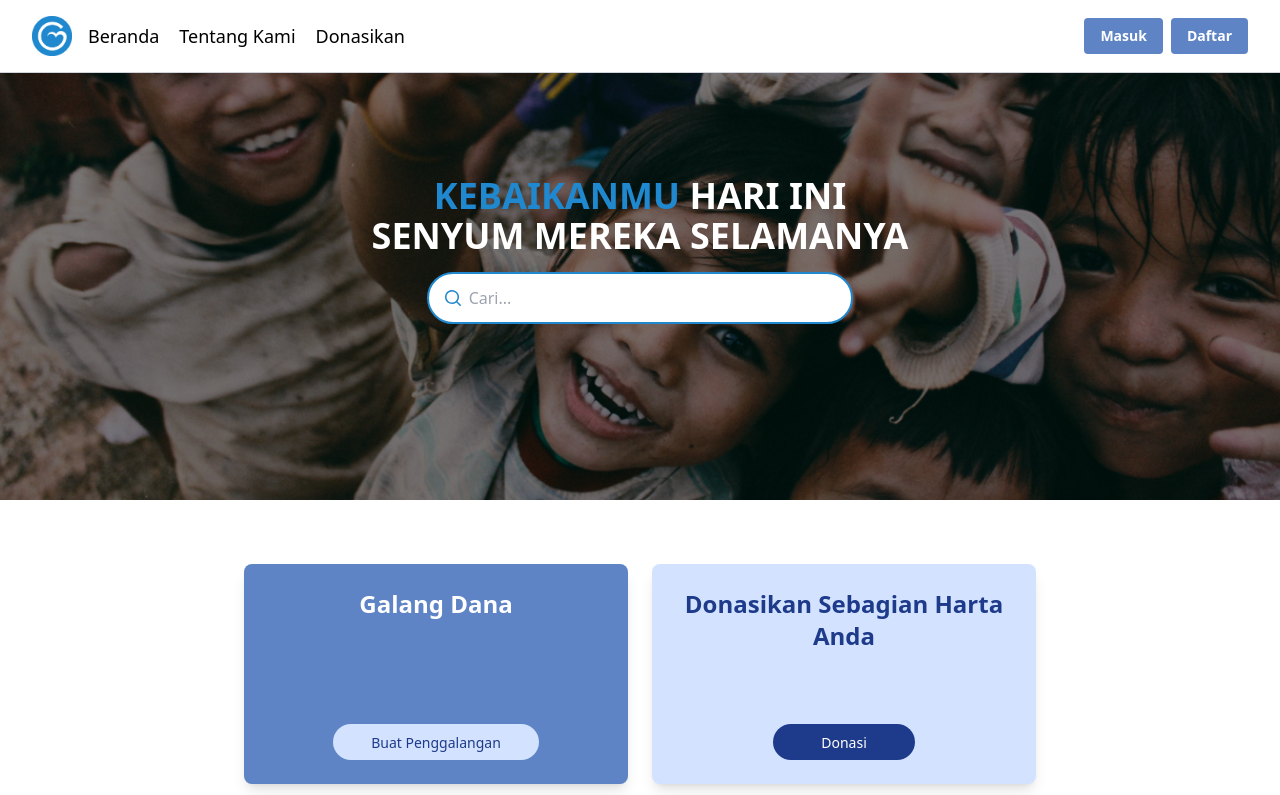
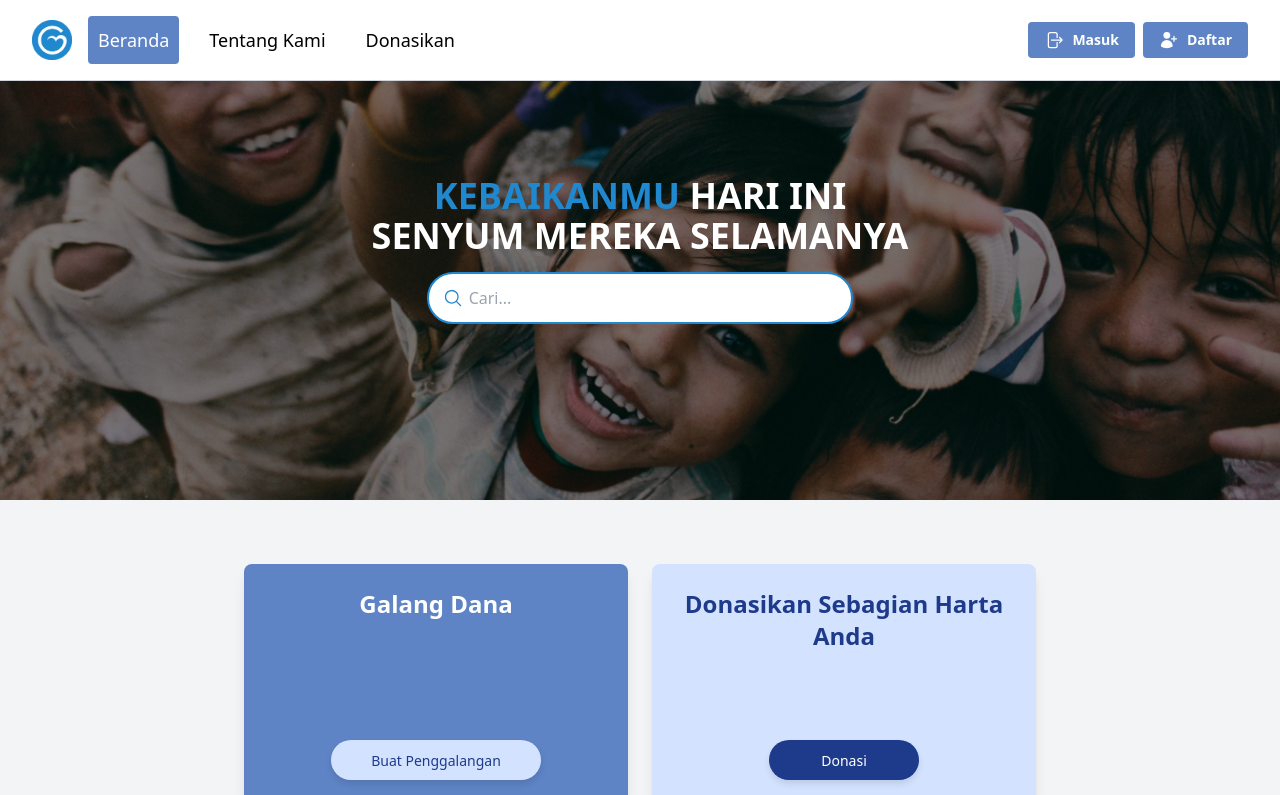
Before and after one commit to gema-vocasia/frontend, a React (Vite) app: page / in a window 1280 px wide. Shown: the top 795 px of the page. Built offline with nearby package versions, Linux system fonts and the light colour scheme.

Commit message:
Memperbarui tampilan home

```diff
--- a/src/pages/Home.jsx
+++ b/src/pages/Home.jsx
@@ -1,7 +1,7 @@
 import React, { useState } from 'react';
-import { XMarkIcon, MagnifyingGlassIcon } from '@heroicons/react/20/solid'; // Gunakan XMarkIcon untuk v2
-import logo from '../assets/logo.png'; // Path ke gambar logo
-import home from '../assets/home.png'; // Path ke gambar hero
+import { ArrowRightOnRectangleIcon, UserPlusIcon, XMarkIcon, MagnifyingGlassIcon } from '@heroicons/react/24/solid'; // Gunakan XMarkIcon untuk v2
+import logo from '../assets/logo.png'; // Path to the logo image
+import home from '../assets/home.png'; // Path to the hero image
 import { Link } from 'react-router-dom';
 import cerita from '../assets/cerita.png';
 import SedekahPangan from '../assets/SedekahPangan.png';
@@ -10,6 +10,7 @@ import KesehatanDua from '../assets/KesehatanDua.png';
 import Lewatobi from '../assets/Lewatobi.jpg';
 import GunungLewotobi from '../assets/GunungLewotobi.png';
 import BanjirMedan from '../assets/BanjirMedan.png';
+
 
 const Home = () => {
   const [searchQuery, setSearchQuery] = useState('');
@@ -105,28 +106,58 @@ const Home = () => {
 
   return (
     <div>
-      {/* Header */}
       <header className="fixed top-0 left-0 z-10 w-full p-4 bg-white border-b border-gray-300">
   <div className="flex items-center justify-between w-full px-4">
     <div className="flex items-center">
+      {/* Logo */}
       <img src={logo} alt="Logo" className="w-10 h-10 mr-4" />
       <nav className="flex gap-5">
-              <a href="#" className="text-lg font-medium text-black hover:underline">Beranda</a>
-              <Link to="/tentang-kami" className="text-lg font-medium text-black hover:underline">Tentang Kami</Link>
-              <Link to="/all-kampanye" className="text-lg font-medium text-black hover:underline">Donasikan</Link>
+        <Link
+          to="/"
+          className={`text-lg font-medium p-2 rounded border-2 ${
+            location.pathname === '/'
+              ? 'bg-[#5E84C5] text-white border-[#5E84C5]' // Saat Beranda aktif
+              : 'text-black hover:bg-[#4B6CA0] hover:border-[#5E84C5] hover:text-white border-transparent' // Efek hover saat tidak aktif
+          }`}
+        >
+          Beranda
+        </Link>
+        <Link
+          to="/tentang-kami"
+          className={`text-lg font-medium p-2 rounded border-2 ${
+            location.pathname === '/tentang-kami'
+              ? 'bg-[#5E84C5] text-white border-[#5E84C5]' // Saat Tentang Kami aktif
+              : 'text-black hover:bg-[#4B6CA0] hover:border-[#5E84C5] hover:text-white border-transparent' // Efek hover saat tidak aktif
+          }`}
+        >
+          Tentang Kami
+        </Link>
+        <Link
+          to="/all-kampanye"
+          className={`text-lg font-medium p-2 rounded border-2 ${
+            location.pathname === '/all-kampanye'
+              ? 'bg-[#5E84C5] text-white border-[#5E84C5]' // Saat All Kampanye aktif
+              : 'text-black hover:bg-[#4B6CA0] hover:border-[#5E84C5] hover:text-white border-transparent' // Efek hover saat tidak aktif
+          }`}
+        >
+          Donasikan
+        </Link>
       </nav>
     </div>
+
+    {/* Buttons */}
     <div className="flex gap-2">
-            <button className="px-4 py-2 text-sm font-semibold text-white rounded bg-[#5E84C5] hover:bg-[#4B6CA0]">
+      <button className="flex items-center gap-2 px-4 py-2 text-sm font-semibold text-white rounded bg-[#5E84C5] hover:bg-[#4B6CA0]">
+        <ArrowRightOnRectangleIcon className="w-5 h-5" />
         Masuk
       </button>
-            <button className="px-4 py-2 text-sm font-semibold text-white rounded bg-[#5E84C5] hover:bg-[#4B6CA0]">
+      <button className="flex items-center gap-2 px-4 py-2 text-sm font-semibold text-white rounded bg-[#5E84C5] hover:bg-[#4B6CA0]">
+        <UserPlusIcon className="w-5 h-5" />
         Daftar
       </button>
     </div>
   </div>
 </header>
-
       {/* Hero Section */}
       <div className="relative mt-0">
         <div className="w-screen h-[500px] overflow-hidden">
@@ -156,22 +187,26 @@ const Home = () => {
       </div>
 
       {/* Section: Galang Dana dan Donasi */}
+{/* Section: Galang Dana dan Donasi */}
 {searchQuery === '' && (
-  <section className="w-full py-16 bg-white">
+  <section className="w-full py-16 bg-gray-100">
     <div className="flex flex-col items-center justify-center mx-auto max-w-[800px] gap-6 md:flex-row">
       {/* Card Galang Dana */}
       <div
-        className="w-full p-6 rounded-lg shadow-lg md:w-[48%] flex flex-col items-center justify-between h-[220px]"
+        className="w-full p-6 rounded-lg shadow-lg transform transition-transform duration-300 hover:scale-105 md:w-[48%] flex flex-col items-center justify-between h-[240px]"
         style={{ backgroundColor: '#5E84C5' }}
       >
-        <h3 className="text-2xl font-bold text-center text-white">Galang Dana</h3>
+        <h3 className="text-2xl font-bold text-center text-white">
+          Galang Dana
+        </h3>
         <button
-          className="flex items-center justify-center mt-4 font-medium text-blue-900 rounded-full hover:bg-blue-500"
+          className="flex items-center justify-center mt-4 font-medium text-blue-900 transition-all rounded-full hover:bg-blue-600 hover:text-white"
           style={{
             backgroundColor: '#D3E3FF',
-            width: '206.28px',
-            height: '35.96px',
+            width: '210px',
+            height: '40px',
             fontSize: '14px',
+            boxShadow: '0 4px 6px rgba(0, 0, 0, 0.1)',
           }}
         >
           Buat Penggalangan
@@ -180,7 +215,7 @@ const Home = () => {
 
       {/* Card Donasi */}
       <div
-        className="w-full p-6 rounded-lg shadow-lg md:w-[48%] flex flex-col items-center justify-between h-[220px]"
+        className="w-full p-6 rounded-lg shadow-lg transform transition-transform duration-300 hover:scale-105 md:w-[48%] flex flex-col items-center justify-between h-[240px]"
         style={{ backgroundColor: '#D3E3FF' }}
       >
         <h3 className="text-2xl font-bold text-center text-blue-900">
@@ -188,11 +223,12 @@ const Home = () => {
         </h3>
         <Link to="/all-kampanye"> {/* Arahkan ke halaman kampanye */}
           <button
-            className="flex items-center justify-center mt-4 font-medium text-white bg-blue-900 rounded-full hover:bg-blue-800"
+            className="flex items-center justify-center mt-4 font-medium text-white transition-all bg-blue-900 rounded-full hover:bg-blue-700"
             style={{
-              width: '142px',
-              height: '36px',
+              width: '150px',
+              height: '40px',
               fontSize: '14px',
+              boxShadow: '0 4px 6px rgba(0, 0, 0, 0.1)',
             }}
           >
             Donasi
@@ -202,6 +238,7 @@ const Home = () => {
     </div>
   </section>
 )}
+
 
 
       {/* Conditional Sections */}
@@ -411,9 +448,9 @@ const Home = () => {
           <div>
   <h4 className="mb-4 text-lg font-bold">Explore</h4>
   <ul className="space-y-2">
-              <li><a href="#" className="text-white hover:underline">Beranda</a></li>
-              <li><a href="#" className="text-white hover:underline">Tentang kami</a></li>
-              <li><a href="#" className="text-white hover:underline">Donasikan</a></li>
+    <li><a href="/" className="text-white hover:underline">Beranda</a></li>
+    <li><a href="/tentang-kami" className="text-white hover:underline">Tentang kami</a></li>
+    <li><a href="/all-kampanye" className="text-white hover:underline">Semua Kampanye</a></li>
   </ul>
 </div>
 
```
Lines whose indentation alone changed are shown as unchanged.
